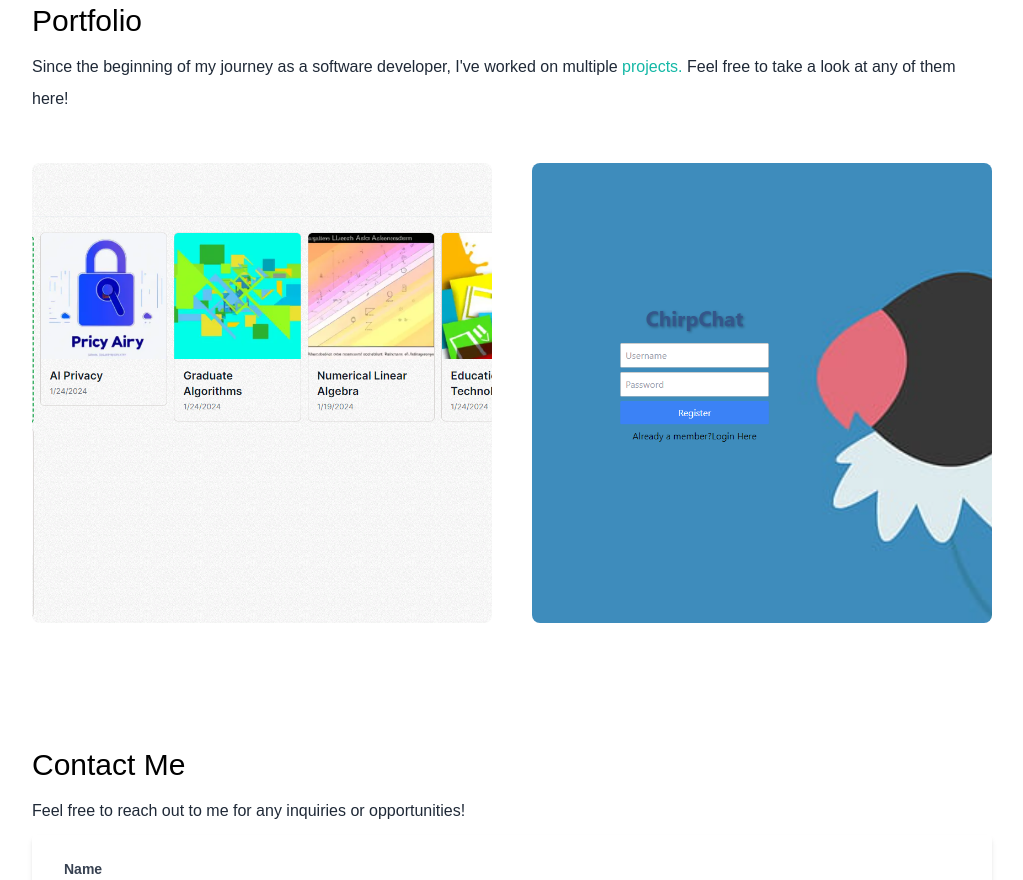
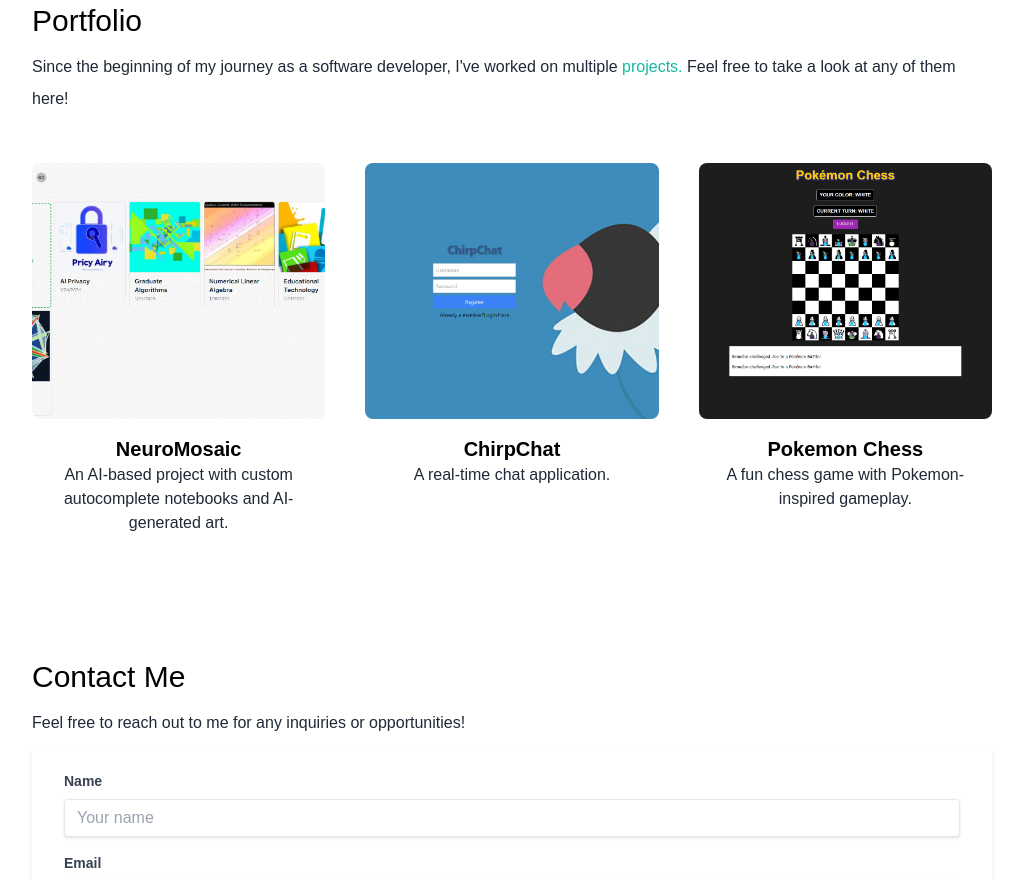
Before and after one commit to dexon888/portfolio-website, a Next.js app: page / in a window 1280 px wide. Shown: the part 2000-2880 px from the top of the page, without its empty margins (128-1151 px from the left). Built offline with nearby package versions, Linux system fonts and the light colour scheme.

Commit message:
Updated project showcase

```diff
--- a/pages/index.js
+++ b/pages/index.js
@@ -1,8 +1,5 @@
 import Head from "next/head";
-import {
-  AiFillLinkedin,
-  AiFillGithub,
-} from "react-icons/ai";
+import { AiFillLinkedin, AiFillGithub } from "react-icons/ai";
 import { BsFillSunFill, BsFillMoonFill } from "react-icons/bs";
 import { useState, useEffect } from "react";
 import avatar from "../public/avatar.jpg";
@@ -12,10 +9,32 @@ import tools from "../public/tools.png";
 import Image from "next/image";
 import NeuroMosaic2 from "../public/NeuroMosaicImage2.png";
 import ChirpChat1 from "../public/ChirpChatImage1.png";
-import { useFormik } from 'formik';
-import * as Yup from 'yup';
-import emailjs from 'emailjs-com';
-import { motion } from 'framer-motion';
+import PokemonChess1 from "../public/PokemonChessImage1.png";
+import { useFormik } from "formik";
+import * as Yup from "yup";
+import emailjs from "emailjs-com";
+import { motion } from "framer-motion";
+
+const projects = [
+  {
+    title: "NeuroMosaic",
+    description: "An AI-based project with custom autocomplete notebooks and AI-generated art.",
+    image: NeuroMosaic2,
+    link: "https://github.com/dexon888/AI-Notion",
+  },
+  {
+    title: "ChirpChat",
+    description: "A real-time chat application.",
+    image: ChirpChat1,
+    link: "https://github.com/dexon888/Chatot-Chat-Application",
+  },
+  {
+    title: "Pokemon Chess",
+    description: "A fun chess game with Pokemon-inspired gameplay.",
+    image: PokemonChess1,
+    link: "https://github.com/dexon888/Pokemon-Chess",
+  },
+];
 
 export default function Home() {
   const [darkMode, setDarkMode] = useState(false);
@@ -119,14 +138,14 @@ export default function Home() {
             </p>
             <div className="text-5xl flex justify-center gap-16 py-3 text-gray-600 dark:text-gray-400">
               <a href="https://www.linkedin.com/in/brandon-ding-b965221b1/" target="_blank" rel="noopener noreferrer" className="levitate">
-                <AiFillLinkedin />
+                <AiFillLinkedin aria-label="LinkedIn" />
               </a>
               <a href="https://github.com/dexon888" target="_blank" rel="noopener noreferrer" className="levitate">
-                <AiFillGithub />
+                <AiFillGithub aria-label="GitHub" />
               </a>
             </div>
             <div className="mx-auto bg-gradient-to-b from-teal-500 rounded-full w-80 h-80 relative overflow-hidden mt-20 md:h-96 md:w-96">
-              <Image src={avatar} alt="" layout="fill" objectFit="cover" />
+              <Image src={avatar} alt="Avatar" layout="fill" objectFit="cover" />
             </div>
           </div>
         </section>
@@ -146,7 +165,7 @@ export default function Home() {
               className="text-center shadow-lg p-10 rounded-xl my-10 dark:bg-white flex-1"
               whileHover={{ scale: 1.1 }}
             >
-              <Image src={languages} alt="" width={100} height={100} />
+              <Image src={languages} alt="Languages" width={100} height={100} />
               <h3 className="text-lg font-medium pt-8 pb-2">Languages</h3>
               <p className="py-2">Proficient in a diverse array of programming languages</p>
               <h4 className="py-4 text-teal-600">Languages I Use</h4>
@@ -162,7 +181,7 @@ export default function Home() {
               className="text-center shadow-lg p-10 rounded-xl my-10 dark:bg-white flex-1"
               whileHover={{ scale: 1.1 }}
             >
-              <Image src={frameworks} alt="" width={100} height={100} />
+              <Image src={frameworks} alt="Frameworks" width={100} height={100} />
               <h3 className="text-lg font-medium pt-8 pb-2">Frameworks</h3>
               <p className="py-2">Experienced in leveraging modern frameworks to build dynamic and responsive web applications</p>
               <h4 className="py-4 text-teal-600">Frameworks I Use</h4>
@@ -179,7 +198,7 @@ export default function Home() {
               className="text-center shadow-lg p-10 rounded-xl my-10 dark:bg-white flex-1"
               whileHover={{ scale: 1.1 }}
             >
-              <Image src={tools} alt="" width={100} height={100} />
+              <Image src={tools} alt="Developer Tools" width={100} height={100} />
               <h3 className="text-lg font-medium pt-8 pb-2">Developer Tools</h3>
               <p className="py-2">Skilled in utilizing a wide range of developer tools</p>
               <h4 className="py-4 text-teal-600">Developer Tools I Use</h4>
@@ -203,31 +222,23 @@ export default function Home() {
               Feel free to take a look at any of them here!
             </p>
           </div>
-          <div className="flex flex-col gap-10 py-10 lg:flex-row lg:flex-wrap">
-            <a href="https://github.com/dexon888/AI-Notion" target="_blank" rel="noopener noreferrer" className="basis-1/3 flex-1 levitate">
-              <div>
+          <div className="grid grid-cols-1 gap-10 md:grid-cols-2 lg:grid-cols-3 py-10">
+            {projects.map((project, index) => (
+              <a href={project.link} target="_blank" rel="noopener noreferrer" className="flex flex-col items-center levitate" key={index}>
+                <div className="w-full h-64 relative overflow-hidden">
                   <Image
                     className="rounded-lg object-cover"
-                  width={"100%"}
-                  height={"100%"}
-                  layout="responsive"
-                  src={NeuroMosaic2}
-                  alt=""
+                    layout="fill"
+                    src={project.image}
+                    alt={project.title}
                   />
                 </div>
-            </a>
-            <a href="https://github.com/dexon888/Chatot-Chat-Application" target="_blank" rel="noopener noreferrer" className="basis-1/3 flex-1 levitate">
-              <div>
-                <Image
-                  className="rounded-lg object-cover"
-                  width={"100%"}
-                  height={"100%"}
-                  layout="responsive"
-                  src={ChirpChat1}
-                  alt=""
-                />
+                <div className="mt-4 text-center">
+                  <h4 className="text-xl font-semibold dark:text-white">{project.title}</h4>
+                  <p className="text-md text-gray-800 dark:text-gray-200">{project.description}</p>
                 </div>
               </a>
+            ))}
           </div>
         </section>
         <section id="contact" className="py-10">
```
Also changed, not shown: public/PokemonChessImage1.png (added). Lines whose indentation alone changed are shown as unchanged.
